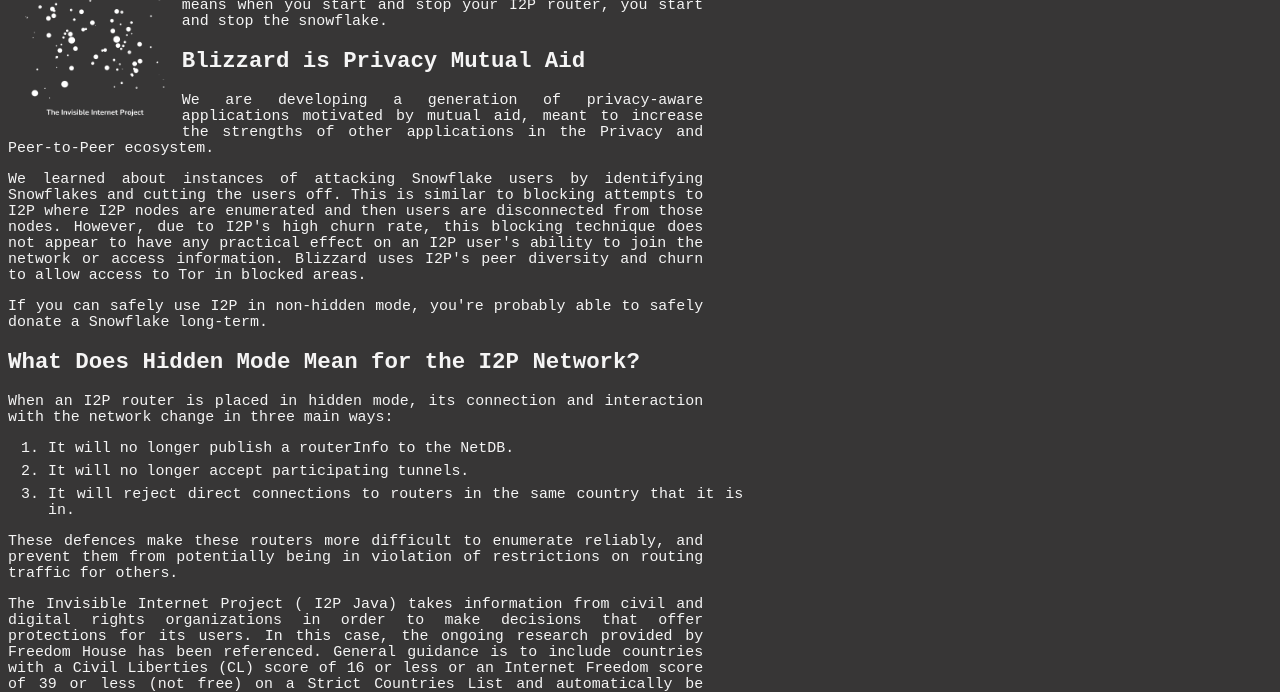
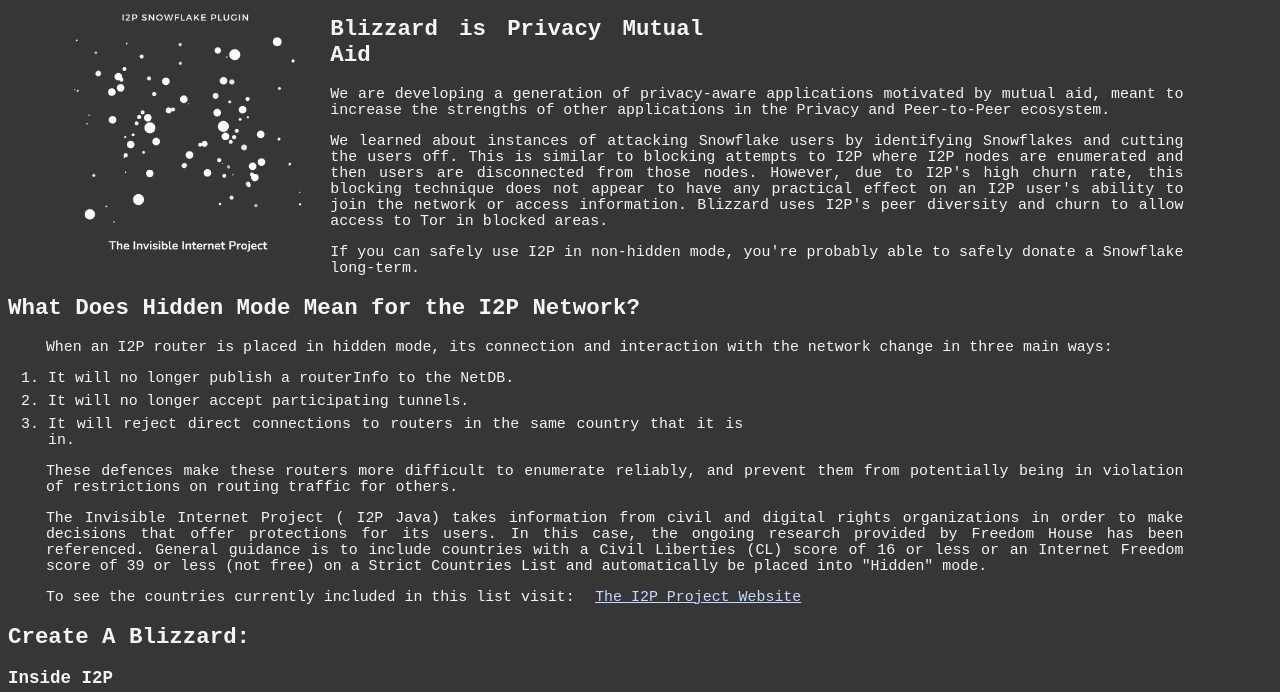
Before and after one commit to eyedeekay/blizzard, a plain HTML site: page index.html in a window 1280 px wide. Shown: the part 206-898 px from the top of the page. Drawn offline with Linux system fonts and the light colour scheme.

Commit message:
Wrap text

```diff
--- a/home.css
+++ b/home.css
@@ -30,7 +30,10 @@
 	margin-top: 1%;
 }
 p {
-	max-width: 55%;
+	max-width: 90%;
+	margin-top: 1%;
+	margin-left: 3%;
+	margin-right: 3%;
 }
 img {
     float: left;
```
